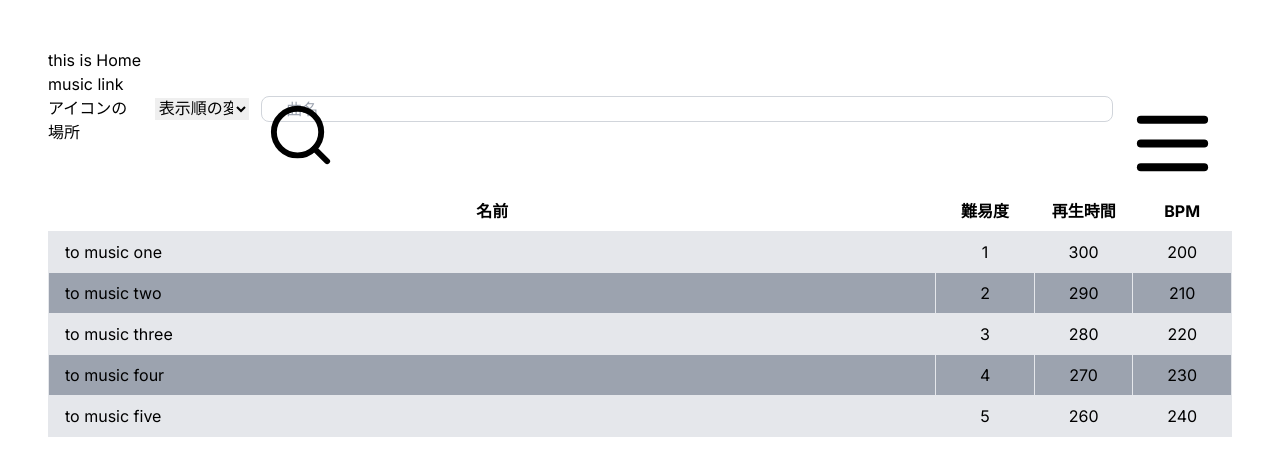
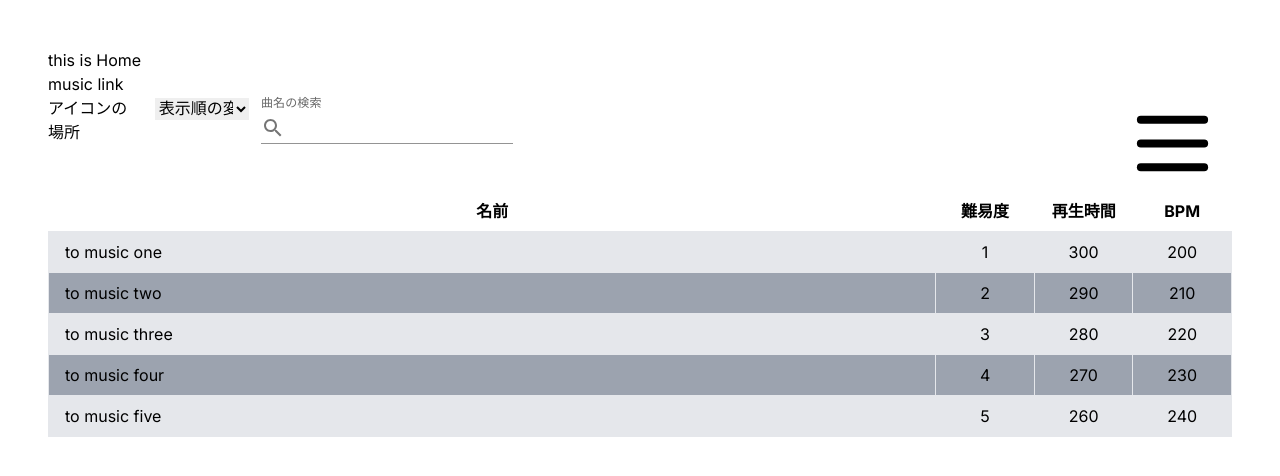
Before and after one commit to vdslab/watahal_proseka-fingering, a Next.js app: page / in a window 1280 px wide. Shown: the top 476 px of the page. Built offline with nearby package versions, Linux system fonts and the light colour scheme.

Commit message:
mui input

```diff
--- a/app/layout.js
+++ b/app/layout.js
@@ -1,4 +1,3 @@
-// import "./globals.css";
 import { Inter } from "next/font/google";
 import Link from "next/link";
 
--- a/app/page.js
+++ b/app/page.js
@@ -1,6 +1,7 @@
 import "./tailwind.css";
 import Image from "next/image";
 import Link from "next/link";
+import MusicSearch from "@/components/Search";
 
 const music_names = ["one", "two", "three", "four", "five"];
 const musics = [
@@ -10,29 +11,6 @@ const musics = [
   { name: "four", difficult: 4, time_sec: 270, bpm: 230 },
   { name: "five", difficult: 5, time_sec: 260, bpm: 240 },
 ];
-
-function Search() {
-  return (
-    <div className="relative items-center">
-      <div className="absolute inset-0 p-1 pointer-events-none">
-        <Image
-          src="/search.svg"
-          className="w-1/12 h-1/12 text-gray-300"
-          width={120}
-          height={120}
-          priority
-        />
-      </div>
-      <form className="">
-        <input
-          className="w-full pl-6 border border-gray-300 rounded-lg"
-          type="text"
-          placeholder="曲名"
-        ></input>
-      </form>
-    </div>
-  );
-}
 
 function Sort() {
   return (
@@ -95,7 +73,7 @@ export default function Home() {
               <Sort />
             </li>
             <li className="w-3/4 mr-3">
-              <Search />
+              <MusicSearch />
             </li>
             <li className="w-1/12 mr-3">
               <Image
--- /dev/null
+++ b/components/Search.jsx
@@ -0,0 +1,26 @@
+"use client";
+
+import * as React from "react";
+import {
+  TextField,
+  FormControl,
+  Input,
+  InputAdornment,
+  InputLabel,
+} from "@mui/material";
+import SearchIcon from "@mui/icons-material/Search";
+
+export default function MusicSearch() {
+  return (
+    <FormControl variant="standard">
+      <InputLabel htmlFor="input-with-icon-adornment">曲名の検索</InputLabel>
+      <Input
+        startAdornment={
+          <InputAdornment position="start">
+            <SearchIcon />
+          </InputAdornment>
+        }
+      />
+    </FormControl>
+  );
+}
```
